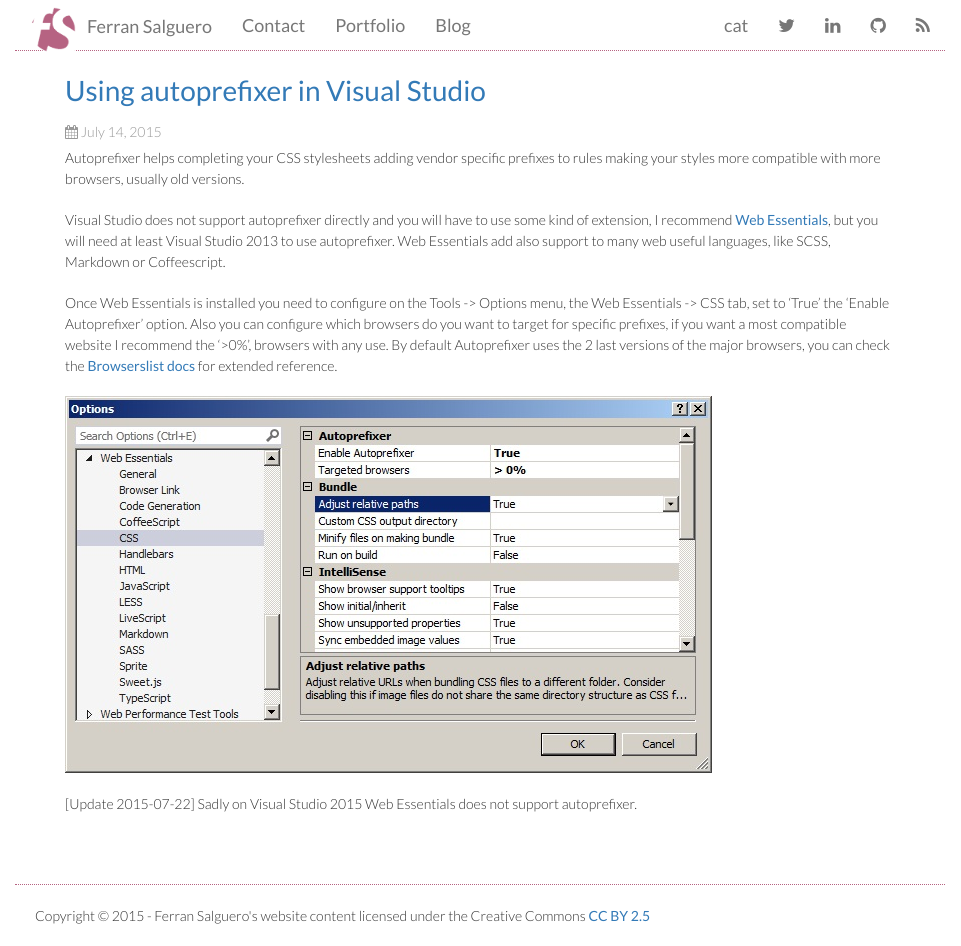
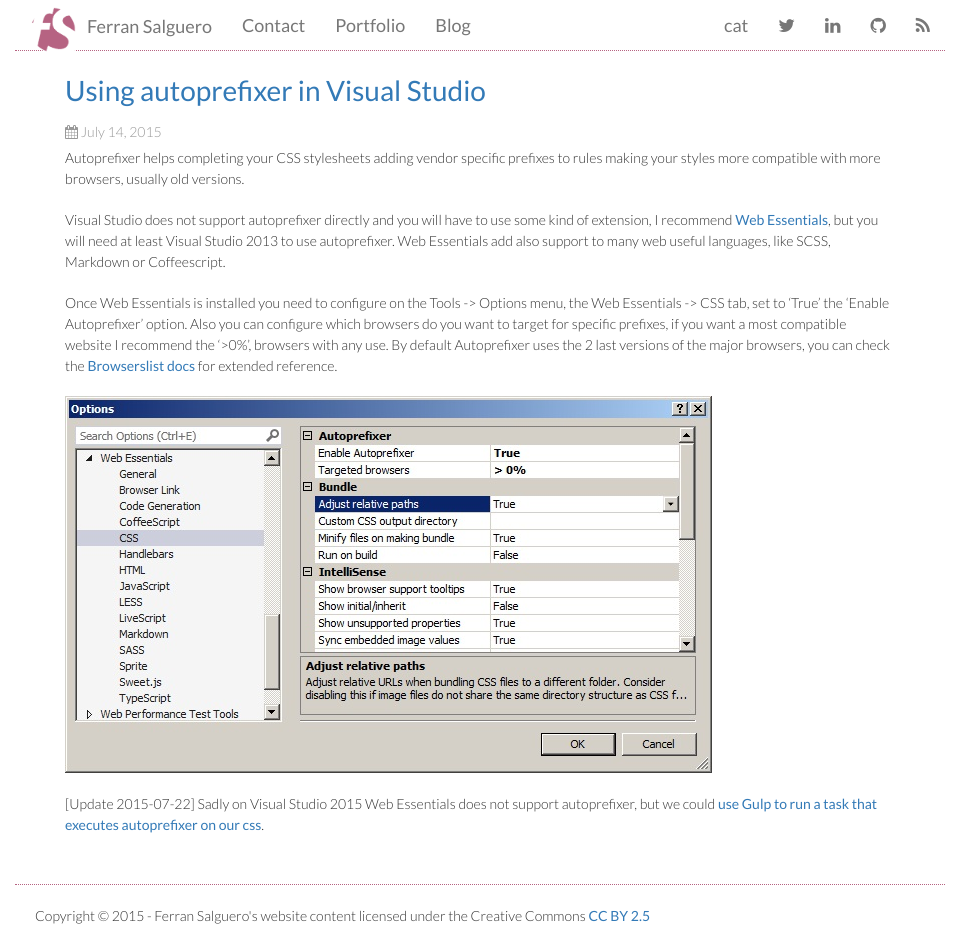
Before and after one commit to FerranSalguero/ferransalguero.github.io, a Jekyll site: the page built from _posts/2015-07-14-Using-autoprefixer-in-Visual-Studio.md, in a window 1280 px wide and 946 px high. Shown: the whole window, without its empty margins (160-1121 px from the left). Built offline with Jekyll 4.4.1, drawn with Linux system fonts in a browser that asks for light colours; nearby versions of some CDN libraries; library files that are not in the unit come from our copies; comment, search, counter and statistics services are not loaded.

Commit message:
autoprefixer vs2015 reference on old post

```diff
--- a/_posts/2015-07-14-Using-autoprefixer-in-Visual-Studio.md
+++ b/_posts/2015-07-14-Using-autoprefixer-in-Visual-Studio.md
@@ -12,9 +12,10 @@
 ![Autoprefixer config](/images/posts/autoprefixer.jpg)
 
 [Update 2015-07-22]
-Sadly on Visual Studio 2015 Web Essentials does not support autoprefixer.
+Sadly on Visual Studio 2015 Web Essentials does not support autoprefixer, but we could [use Gulp to run a task that executes autoprefixer on our css][3].
 
 
 
 [1]: http://vswebessentials.com/
 [2]: https://github.com/ai/browserslist#queries
+[3]: /blog/Using-autoprefixer-sass-coffeescript-with-gulp-vnext-visual-studio-2015/
```
